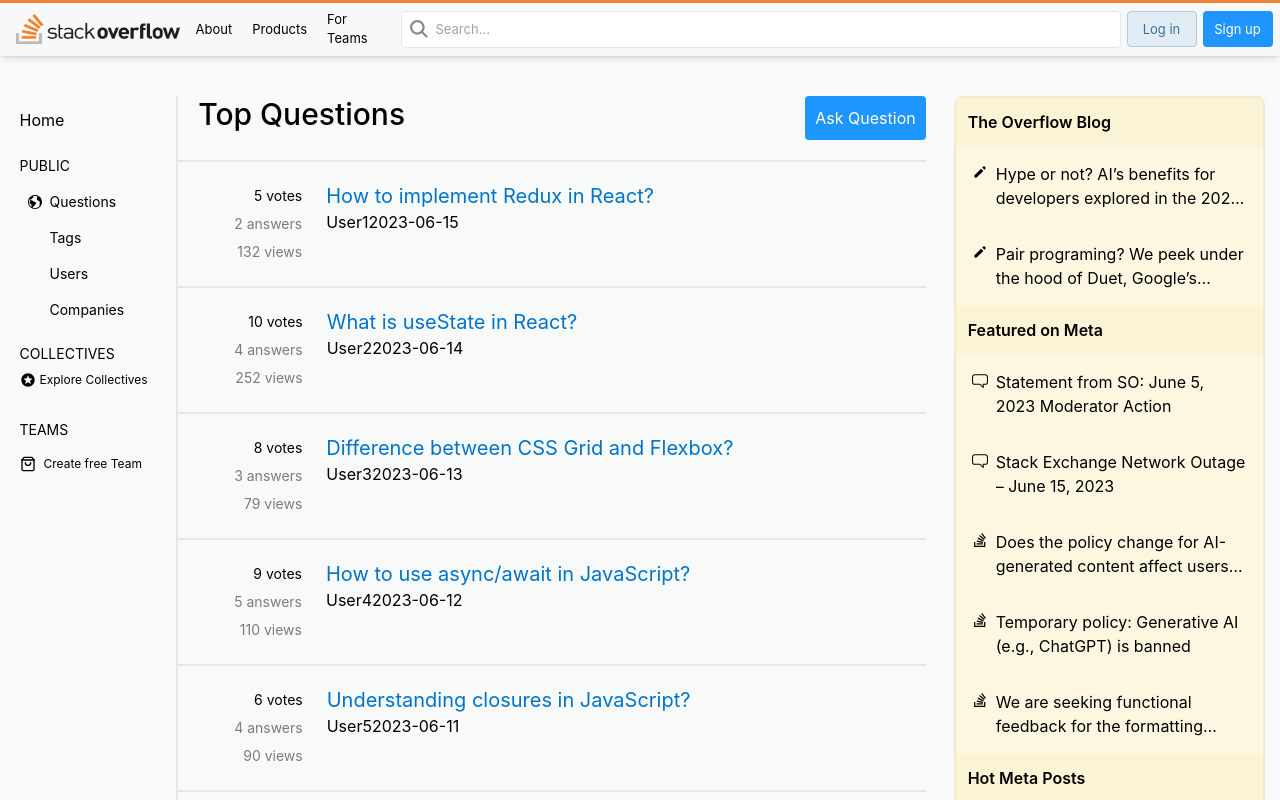
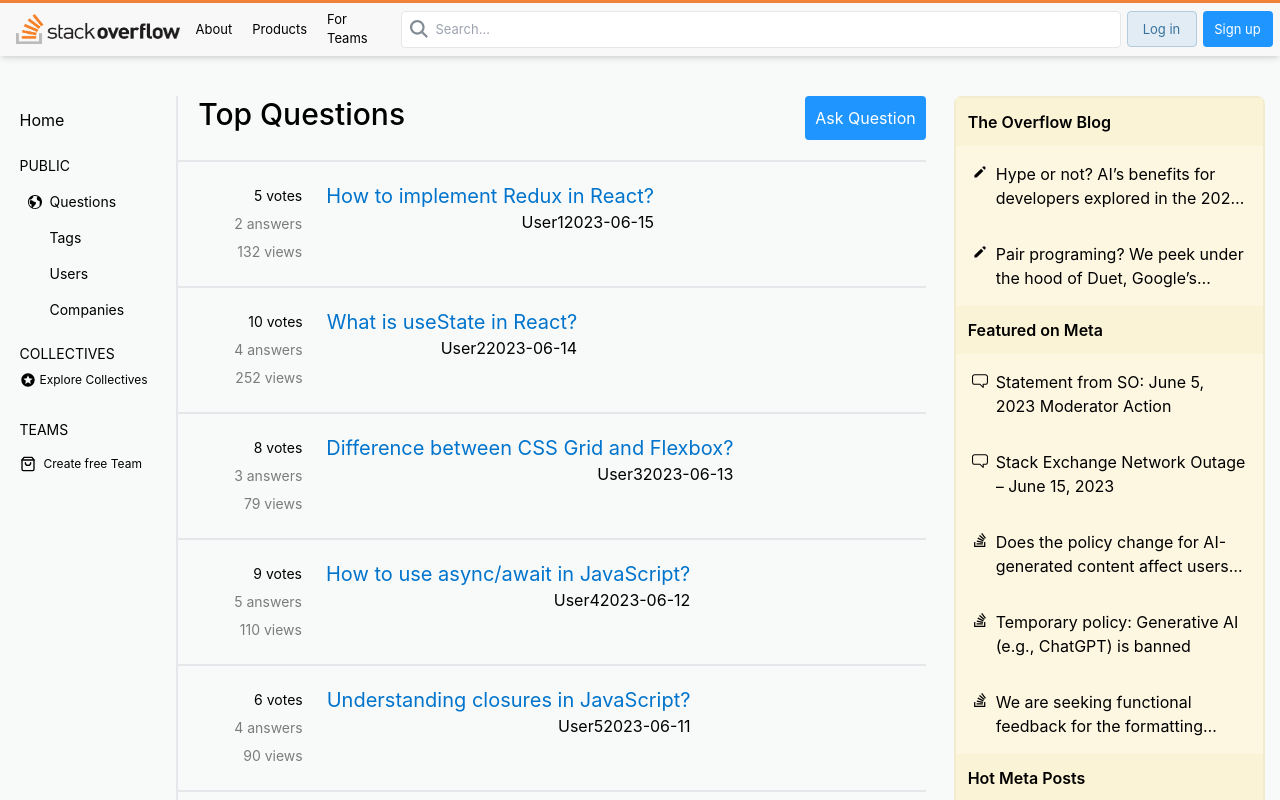
Before and after one commit to codestates-seb/seb44_pre_020, a React (Vite) app in the folder client/: page / in a window 1280 px wide. Shown: the top 800 px of the page. Built offline with nearby package versions, Linux system fonts and the light colour scheme.

Commit message:
feat: 잔잔바리

```diff
--- a/client/src/App.jsx
+++ b/client/src/App.jsx
@@ -10,7 +10,7 @@ function App() {
     <>
       <Header />
       <QueryClientProvider client={queryClient}>
-        <div className="max-w-[1265px] mx-auto">
+        <div className="max-w-[1265px] mx-auto ">
           <Outlet />
         </div>
       </QueryClientProvider>
--- a/client/src/components/MainPageComponents/QuestionCard.jsx
+++ b/client/src/components/MainPageComponents/QuestionCard.jsx
@@ -1,8 +1,10 @@
 import React from "react";
 import Tags from "./Tags";
+import { useNavigate } from "react-router-dom";
 
 export default function QuestionCard({ question }) {
   const { title, content, author, date, answers, score, tags, views } = question;
+  const navigate = useNavigate();
 
   return (
     <li className=" flex py-5 border-b-2">
@@ -13,7 +15,7 @@ export default function QuestionCard({ question }) {
       </div>
       <div>
         <div className=" text-xl text-[#0074CC]">{title}</div>
-        <div>
+        <div className=" flex justify-end">
           <Tags tags={tags} />
           <span>{author}</span>
           <span>{date}</span>
--- a/client/src/pages/MainSearchPage.jsx
+++ b/client/src/pages/MainSearchPage.jsx
@@ -5,7 +5,7 @@ import RightSidebar from "../components/MainPageComponents/RightSidebar";
 
 export default function MainSearchPage() {
   return (
-    <div className="flex py-10">
+    <div className="flex py-10 ">
       <aside className="fixed w-1.1/12 pr-4">
         <LeftSidebar />
       </aside>
```
